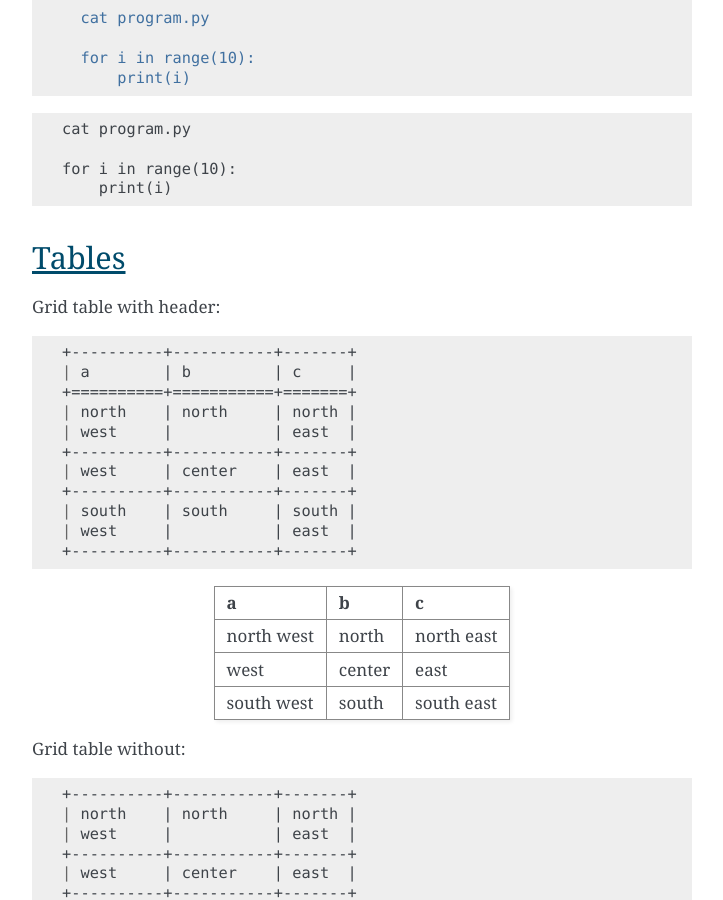
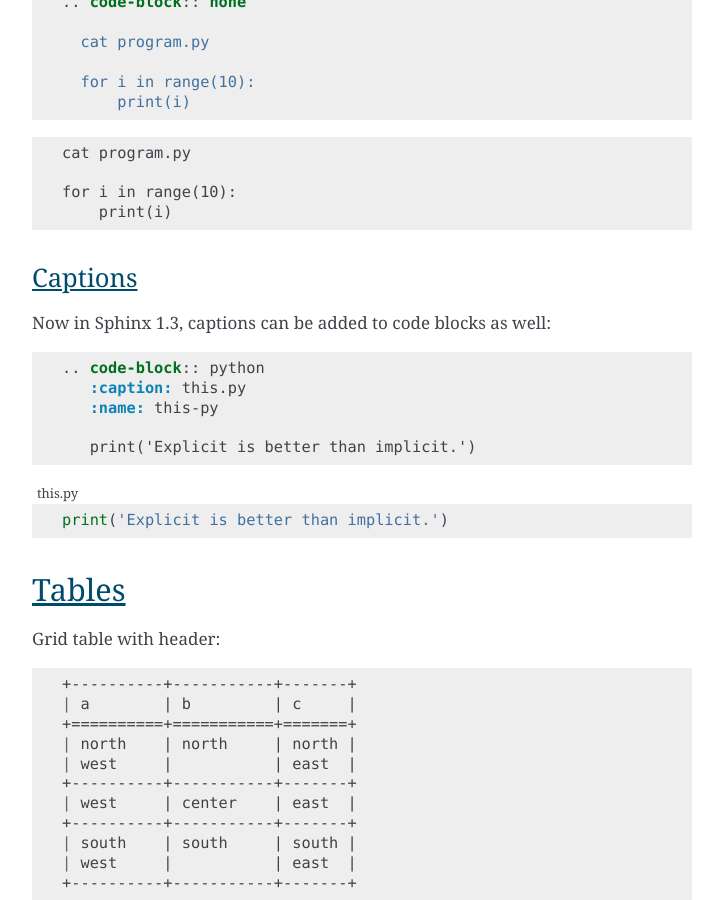
Before and after one commit to ContinuumIO/misc-docs-info, a Sphinx documentation site: the page built from source/directory/sphinx.rst, in a window 1280 px wide and 900 px high, scrolled down 4634 px. Shown: the whole window, without its empty margins (388-1111 px from the left). Built offline with Sphinx 7.4.7, drawn with Linux system fonts in a browser that asks for light colours.

Commit message:
added captions info
added info on new sphinx directive for code blocks, captions

```diff
--- a/source/directory/sphinx.rst
+++ b/source/directory/sphinx.rst
@@ -266,6 +266,24 @@ bash and python.
   for i in range(10):
       print(i)
 
+Captions
+^^^^^^^^
+
+Now in Sphinx 1.3, captions can be added to code blocks as well:
+
+.. code-block:: rst
+
+  .. code-block:: python
+     :caption: this.py
+     :name: this-py
+
+     print('Explicit is better than implicit.')
+
+.. code-block:: python
+   :caption: this.py
+   :name: this-py
+
+   print('Explicit is better than implicit.')
 
 Tables
 ------
```
